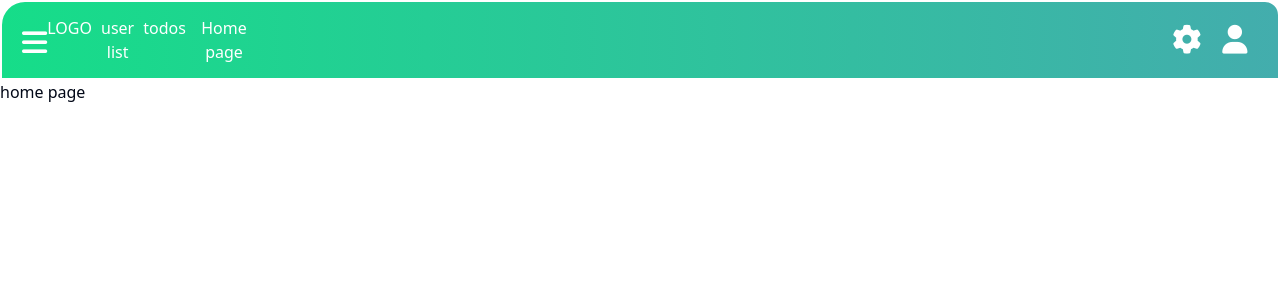
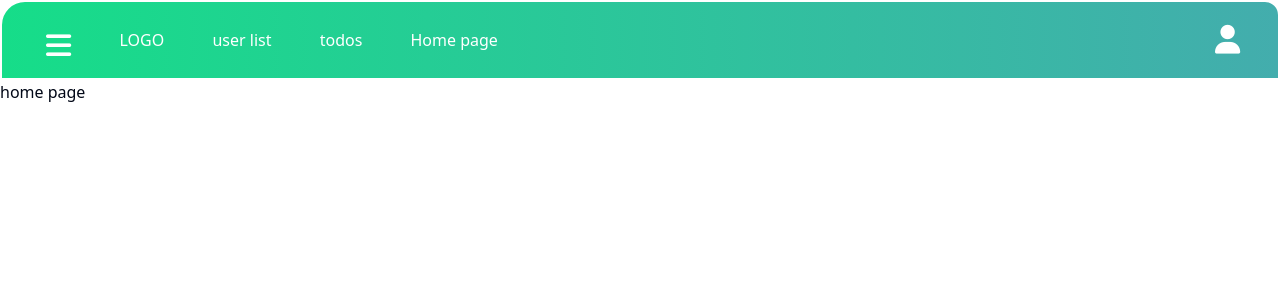
Before and after one commit to adielisha14/todo-project, a React (Vite) app in the folder frontend/: page / in a window 1280 px wide. Shown: the top 300 px of the page. Built offline with nearby package versions, Linux system fonts and the light colour scheme; no server answers.

Commit message:
nav fixes

```diff
--- a/frontend/src/components/Navbar.css
+++ b/frontend/src/components/Navbar.css
@@ -10,6 +10,12 @@
   height: 80px;
   border-radius:25px 15px 0 0 ;
   text-align: center;
+}
+.linksDiv{
+ display: flex;
+ align-items: center;
+ justify-content: space-around;
+ width: 500px;
 }
 .hamburger{
   font-size: 1.8rem;
--- a/frontend/src/components/Navbar.jsx
+++ b/frontend/src/components/Navbar.jsx
@@ -12,7 +12,8 @@ export default function Navbar() {
   return (
     <>
     <ul className='navbar'>
-    <div style={{display:'flex', justifyContent:'space-around', width:'15em'}}>
+    <div className='linksDiv' >
+
     <li style={{marginTop:'12px'}}><a><i className="fas fa-bars hamburger"></i></a></li>
 
     <li>
@@ -39,8 +40,12 @@ export default function Navbar() {
     </div>
 
     <div style={{display:'flex', justifyContent:'space-around', width:'6rem'}}>
-    <li><div href=""><i className="fa-solid fa-gear hamburger"></i></div></li>
-    <li onClick={togglePopUp}><div href=""><i className="fa-solid fa-user hamburger"></i></div>
+    <li><div>
+      {/* <i className="fa-solid fa-gear hamburger"></i> */}
+      </div></li>
+    <li onClick={togglePopUp}><div href="">
+      <i className="fa-solid fa-user hamburger"></i>
+    </div>
 
     <div className='popUp' style={{display:popUpDisplay}}>
 
```
